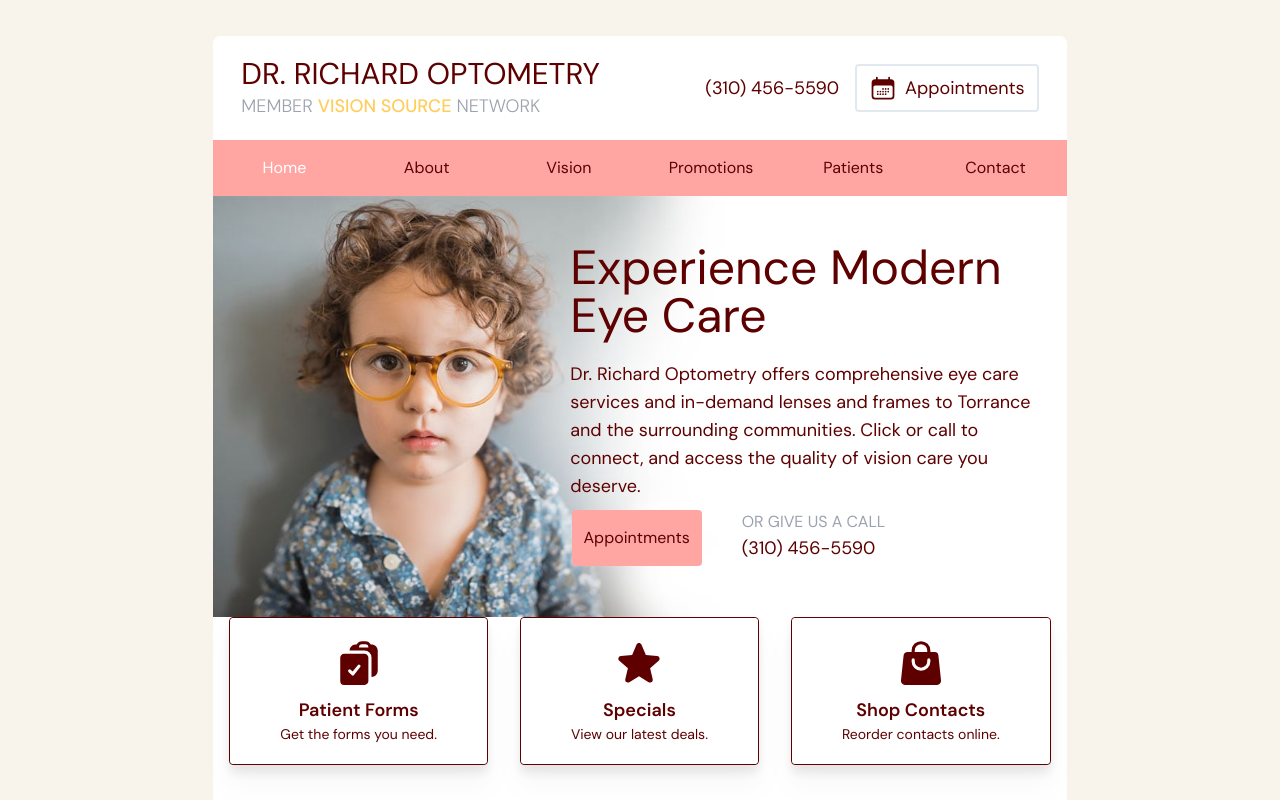
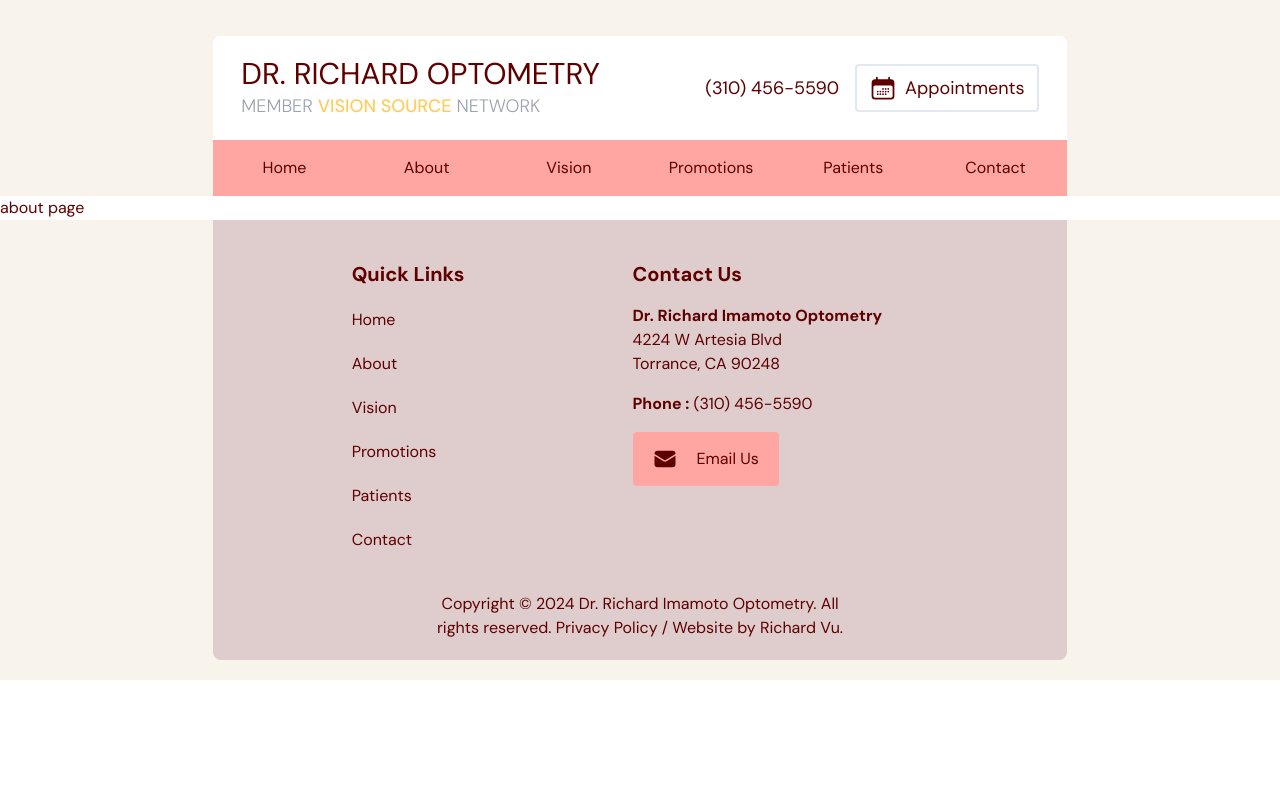
Before and after one commit to richardbvu/optometry, a React (Vite) app: page /about in a window 1280 px wide. Shown: the top 800 px of the page. Built offline with nearby package versions, Linux system fonts and the light colour scheme.

Commit message:
react router and Link

```diff
--- a/package.json
+++ b/package.json
@@ -13,7 +13,8 @@
     "@heroicons/react": "^2.1.5",
     "framer-motion": "^11.3.24",
     "react": "^18.3.1",
-    "react-dom": "^18.3.1"
+    "react-dom": "^18.3.1",
+    "react-router-dom": "^6.20.1"
   },
   "devDependencies": {
     "@eslint/js": "^9.8.0",
--- a/src/App.tsx
+++ b/src/App.tsx
@@ -1,21 +1,40 @@
 import { useState } from "react";
 import Navbar from "././scenes/navbar";
 import Home from "./scenes/home";
-import Cards from "./scenes/home/cards/index";
-import HomeInfo from "./scenes/home/homeInfo/index";
 import Footer from "./scenes/footer";
+import { BrowserRouter, Route, Routes } from "react-router-dom";
+import About from "./scenes/about";
+import Vision from "./scenes/vision";
+import Promotions from "./scenes/promotions";
+import Appointments from "./scenes/appointments";
+import Contact from "./scenes/contact";
+import Patients from "./scenes/patients";
 
 function App() {
   const [selectedPage, setSelectedPage] = useState<string>("home");
   return (
-    <div className="app">
-      {/* <div className="app bg-gray-20"> */}
-      <Navbar selectedPage={selectedPage} setSelectedPage={setSelectedPage} />
-      <Home />
-      <Cards />
-      <HomeInfo />
+    <BrowserRouter>
+      <Navbar />
+      <Routes>
+        <Route path="/" element={<Home />}></Route>
+
+        <Route path="about" element={<About />}></Route>
+        <Route path="vision" element={<Vision />}></Route>
+        <Route path="promotions" element={<Promotions />}></Route>
+        <Route path="patients" element={<Patients />}></Route>
+        <Route path="contact" element={<Contact />}></Route>
+        <Route path="appointments" element={<Appointments />}></Route>
+      </Routes>
       <Footer />
-    </div>
+    </BrowserRouter>
+
+    // <div className="app">
+    //   <Navbar selectedPage={selectedPage} setSelectedPage={setSelectedPage} />
+    //   <Home />
+    //   <Cards />
+    //   <HomeInfo />
+    //   <Footer />
+    // </div>
   );
 }
 
--- /dev/null
+++ b/src/scenes/about/index.tsx
@@ -0,0 +1,13 @@
+import Navbar from "../navbar/index";
+import Footer from "../footer/index";
+
+type Props = {};
+const About = (props: Props) => {
+  return (
+    <div>
+      <div>{/* <Navbar /> */}</div>
+      <p>about page</p>
+    </div>
+  );
+};
+export default About;
--- /dev/null
+++ b/src/scenes/appointments/index.tsx
@@ -0,0 +1,5 @@
+type Props = {};
+const Appointments = (props: Props) => {
+  return <div>Appointments</div>;
+};
+export default Appointments;
--- /dev/null
+++ b/src/scenes/contact/index.tsx
@@ -0,0 +1,5 @@
+type Props = {};
+const Contact = (props: Props) => {
+  return <div>Contact</div>;
+};
+export default Contact;
--- a/src/scenes/home/cards/index.tsx
+++ b/src/scenes/home/cards/index.tsx
@@ -32,7 +32,7 @@ const index = ({}: Props) => {
     <section className="bg-gray-20">
       {isAboveMediumScreens ? (
         <div className="w-full">
-          <ul className="mx-auto flex w-4/6 items-center justify-around bg-white">
+          <ul className="mx-auto flex w-4/6 items-center justify-around bg-white md:pt-7">
             {cards.map((card, index) => (
               <Card
                 key={index}
--- a/src/scenes/home/homeInfo/index.tsx
+++ b/src/scenes/home/homeInfo/index.tsx
@@ -7,7 +7,7 @@ const homeInfo = (props: Props) => {
   return (
     <section className="">
       <div className="w-full md:bg-gray-20">
-        <div className="mx-auto w-4/6 bg-white">
+        <div className="mx-auto w-4/6 bg-white pb-10">
           <div className="flex flex-col gap-5 pt-10 md:ml-10 md:w-3/4">
             <p className="text-3xl">Dr. Richard Imamoto Optometry Services</p>
             <p>
--- a/src/scenes/home/index.tsx
+++ b/src/scenes/home/index.tsx
@@ -1,7 +1,10 @@
 import HeroImage from "../../assets/HeroImage.jpg";
 import useMediaQuery from "../../hooks/useMediaQuery";
 import { SelectedPage } from "../../shared/types";
-import Link from "../navbar/Link";
+// import Link from "../navbar/Link";
+import Card from "./cards/index";
+import HomeInfo from "./homeInfo/index";
+import { Link } from "react-router-dom";
 
 type Props = {
   selectedPage: SelectedPage;
@@ -40,11 +43,9 @@ const Home = ({ selectedPage, setSelectedPage }: Props) => {
                 {/* <div className="absolute right-[12%] top-[280px] flex flex-row gap-10"> */}
                 <div className="absolute right-[calc(100%-315px)] top-[calc(100%+10px)] flex flex-row gap-10">
                   <div className="mx-auto flex w-[45%] items-center justify-center rounded bg-primary-300">
-                    <Link
-                      page="Appointments"
-                      selectedPage={selectedPage}
-                      setSelectedPage={setSelectedPage}
-                    />
+                    <div className="w-[130px] py-4 text-center transition duration-300 hover:text-white">
+                      <Link to={`appointments`}>Appointments</Link>
+                    </div>
                   </div>
                   <div className="">
                     <p className="text-nowrap text-gray-400">
@@ -55,20 +56,6 @@ const Home = ({ selectedPage, setSelectedPage }: Props) => {
                     </a>
                   </div>
                 </div>
-                {/* <div className="absolute bottom-[-200px] z-40 mx-auto w-full bg-gray-20">
-                  <div className="">
-                    <ul className="mx-auto flex items-center justify-around">
-                      {cards.map((card, index) => (
-                        <Card
-                          key={index}
-                          name={card.name}
-                          description={card.description}
-                          icon={card.icon}
-                        />
-                      ))}
-                    </ul>
-                  </div>
-                </div> */}
               </div>
             </div>
           ) : (
@@ -85,12 +72,10 @@ const Home = ({ selectedPage, setSelectedPage }: Props) => {
                 </p>
                 {/* ACTION BUTTONS */}
                 <div className="mt-10 flex flex-col gap-4">
-                  <div className="bg-primary-300 px-[30px] py-4 text-center">
-                    <Link
-                      page="Appointments"
-                      selectedPage={selectedPage}
-                      setSelectedPage={setSelectedPage}
-                    />
+                  <div className="rounded bg-primary-300 px-[30px] text-center">
+                    <div className="w-[130px] py-4 text-center transition duration-300 hover:text-white">
+                      <Link to={`appointments`}>Appointments</Link>
+                    </div>
                   </div>
 
                   <div className="text-center">
@@ -105,6 +90,8 @@ const Home = ({ selectedPage, setSelectedPage }: Props) => {
           )}
         </div>
       </div>
+      <Card />
+      <HomeInfo />
     </section>
   );
 };
--- a/src/scenes/navbar/index.tsx
+++ b/src/scenes/navbar/index.tsx
@@ -4,10 +4,11 @@ import {
   Bars3Icon,
   DivideIcon,
 } from "@heroicons/react/24/solid";
-import Link from "./Link";
+import Links from "./Link";
 import useMediaQuery from "../../hooks/useMediaQuery";
 import { useState } from "react";
 import { SelectedPage } from "../../shared/types";
+import { Link } from "react-router-dom";
 
 type Props = {
   selectedPage: SelectedPage;
@@ -20,9 +21,11 @@ const index = ({ selectedPage, setSelectedPage }: Props) => {
     <nav className="bg-gray-20">
       {/* <div className="w-full md:mt-8"> */}
       <div className="w-full md:pt-9">
-        <div className="mx-auto flex flex-row items-center justify-between rounded-t-lg bg-white px-7 py-5 md:w-4/6">
+        <div className="mx-auto flex justify-between rounded-t-lg bg-white px-7 py-5 md:w-4/6">
           {/* LEFT SIDE */}
-          <div className="mx-auto flex select-none flex-col md:mr-10 md:basis-3/5">
+          {isAboveMediumScreens ? (
+            <div className="flex flex-col md:mr-10">
+              <Link to={`/`}>
                 <div className="text-3xl">DR. RICHARD OPTOMETRY</div>
                 <div className="text-nowrap text-lg font-light text-gray-400">
                   MEMBER{" "}
@@ -31,17 +34,32 @@ const index = ({ selectedPage, setSelectedPage }: Props) => {
                   </span>{" "}
                   NETWORK
                 </div>
+              </Link>
             </div>
+          ) : (
+            <div className="mx-auto flex flex-col md:mr-10">
+              <Link to={`/`}>
+                <div className="text-3xl">DR. RICHARD OPTOMETRY</div>
+                <div className="text-nowrap text-lg font-light text-gray-400">
+                  MEMBER{" "}
+                  <span className="font-medium text-secondary-400">
+                    VISION SOURCE
+                  </span>{" "}
+                  NETWORK
+                </div>
+              </Link>
+            </div>
+          )}
           {/* RIGHT SIDE */}
           {isAboveMediumScreens ? (
-            <div className="flex basis-2/5 items-center justify-end gap-4">
+            <div className="flex items-center justify-end gap-4">
               <a href="tel:3104565590" className="text-nowrap text-lg">
                 (310) 456-5590
               </a>
               <button className="flex flex-row rounded border-2 border-slate-200 px-3 py-2 text-lg transition duration-[1000ms] ease-out hover:border-black">
                 <div className="flex gap-2">
                   <CalendarDaysIcon className="h-7 w-7" />
-                  <p>Appointments</p>
+                  <Link to={`appointments`}>Appointments</Link>
                 </div>
               </button>
             </div>
@@ -54,48 +72,29 @@ const index = ({ selectedPage, setSelectedPage }: Props) => {
       <div className="mx-auto w-full">
         {isAboveMediumScreens ? (
           <div className="mx-auto flex items-center justify-around bg-primary-300 md:w-4/6">
-            <Link
-              page="Home"
-              selectedPage={selectedPage}
-              setSelectedPage={setSelectedPage}
-            />
-            {/* <div className="text-nowrap"></div> */}
-            <Link
-              page="About"
-              selectedPage={selectedPage}
-              setSelectedPage={setSelectedPage}
-            />
-            <Link
-              page="Vision"
-              selectedPage={selectedPage}
-              setSelectedPage={setSelectedPage}
-            />
-            <Link
-              page="Promotions"
-              selectedPage={selectedPage}
-              setSelectedPage={setSelectedPage}
-            />
-            <Link
-              page="Patients"
-              selectedPage={selectedPage}
-              setSelectedPage={setSelectedPage}
-            />
-            <Link
-              page="Contact"
-              selectedPage={selectedPage}
-              setSelectedPage={setSelectedPage}
-            />
+            <div className="w-[130px] py-4 text-center transition duration-300 hover:text-white">
+              <Link to={"/"}>Home</Link>
+            </div>
+            <div className="w-[130px] py-4 text-center transition duration-300 hover:text-white">
+              <Link to={"about"}>About</Link>
+            </div>
+            <div className="w-[130px] py-4 text-center transition duration-300 hover:text-white">
+              <Link to={"vision"}>Vision</Link>
+            </div>
+            <div className="w-[130px] py-4 text-center transition duration-300 hover:text-white">
+              <Link to={"promotions"}>Promotions</Link>
+            </div>
+            <div className="w-[130px] py-4 text-center transition duration-300 hover:text-white">
+              <Link to={"patients"}>Patients</Link>
+            </div>
+            <div className="w-[130px] py-4 text-center transition duration-300 hover:text-white">
+              <Link to={"contact"}>Contact</Link>
+            </div>
           </div>
         ) : (
           <div className="mx-auto flex justify-around bg-primary-300 md:w-5/6">
             <div className="flex basis-4/5 items-center justify-evenly">
-              <div className="">
-                <Link
-                  page="Home"
-                  selectedPage={selectedPage}
-                  setSelectedPage={setSelectedPage}
-                />
-              </div>
+              <div className=""></div>
               <div className="">
                 <a
                   className="px-16 py-4 transition duration-300 hover:text-white"
@@ -104,12 +103,8 @@ const index = ({ selectedPage, setSelectedPage }: Props) => {
                   Call Us
                 </a>
               </div>
-              <div className="">
-                <Link
-                  page="Appointments"
-                  selectedPage={selectedPage}
-                  setSelectedPage={setSelectedPage}
-                />
+              <div className="w-[130px] py-4 text-center transition duration-300 hover:text-white">
+                <Link to={"appointments"}>Appointments</Link>
               </div>
             </div>
             <button
@@ -130,37 +125,45 @@ const index = ({ selectedPage, setSelectedPage }: Props) => {
               </button>
             </div>
             {/* MENU ITEMS */}
-            <div className="flex flex-col items-center underline underline-offset-4">
-              <Link
-                page="Home"
-                selectedPage={selectedPage}
-                setSelectedPage={setSelectedPage}
-              />
-              <Link
-                page="About Us"
-                selectedPage={selectedPage}
-                setSelectedPage={setSelectedPage}
-              />
-              <Link
-                page="Vision"
-                selectedPage={selectedPage}
-                setSelectedPage={setSelectedPage}
-              />
-              <Link
-                page="Promotions"
-                selectedPage={selectedPage}
-                setSelectedPage={setSelectedPage}
-              />
-              <Link
-                page="Patients"
-                selectedPage={selectedPage}
-                setSelectedPage={setSelectedPage}
-              />
-              <Link
-                page="Contact"
-                selectedPage={selectedPage}
-                setSelectedPage={setSelectedPage}
-              />
+            <div className="flex flex-col items-center">
+              <div className="mx-auto flex flex-col items-center justify-around bg-primary-300 md:w-4/6">
+                <div
+                  onClick={() => setIsMenuToggled(!isMenuToggled)}
+                  className="w-[130px] py-4 text-center underline underline-offset-8 transition duration-300 hover:text-white"
+                >
+                  <Link to={"/"}>Home</Link>
+                </div>
+                <div
+                  onClick={() => setIsMenuToggled(!isMenuToggled)}
+                  className="w-[130px] py-4 text-center underline underline-offset-8 transition duration-300 hover:text-white"
+                >
+                  <Link to={"about"}>About</Link>
+                </div>
+                <div
+                  onClick={() => setIsMenuToggled(!isMenuToggled)}
+                  className="w-[130px] py-4 text-center underline underline-offset-8 transition duration-300 hover:text-white"
+                >
+                  <Link to={"vision"}>Vision</Link>
+                </div>
+                <div
+                  onClick={() => setIsMenuToggled(!isMenuToggled)}
+                  className="w-[130px] py-4 text-center underline underline-offset-8 transition duration-300 hover:text-white"
+                >
+                  <Link to={"promotions"}>Promotions</Link>
+                </div>
+                <div
+                  onClick={() => setIsMenuToggled(!isMenuToggled)}
+                  className="w-[130px] py-4 text-center underline underline-offset-8 transition duration-300 hover:text-white"
+                >
+                  <Link to={"patients"}>Patients</Link>
+                </div>
+                <div
+                  onClick={() => setIsMenuToggled(!isMenuToggled)}
+                  className="w-[130px] py-4 text-center underline underline-offset-8 transition duration-300 hover:text-white"
+                >
+                  <Link to={"contact"}>Contact</Link>
+                </div>
+              </div>
             </div>
           </div>
         )}
--- /dev/null
+++ b/src/scenes/patients/index.tsx
@@ -0,0 +1,5 @@
+type Props = {};
+const Patients = (props: Props) => {
+  return <div>Patients</div>;
+};
+export default Patients;
--- /dev/null
+++ b/src/scenes/promotions/index.tsx
@@ -0,0 +1,5 @@
+type Props = {};
+const Promotions = (props: Props) => {
+  return <div>Promotions</div>;
+};
+export default Promotions;
--- /dev/null
+++ b/src/scenes/vision/index.tsx
@@ -0,0 +1,12 @@
+import Navbar from "../navbar/index";
+
+type Props = {};
+const Vision = (props: Props) => {
+  return (
+    <div>
+      {/* <Navbar /> */}
+      <p>vision page</p>
+    </div>
+  );
+};
+export default Vision;
```
Also changed, not shown: 1 other file (tests, documents, lock files or other folders). Lines whose indentation alone changed are shown as unchanged.
